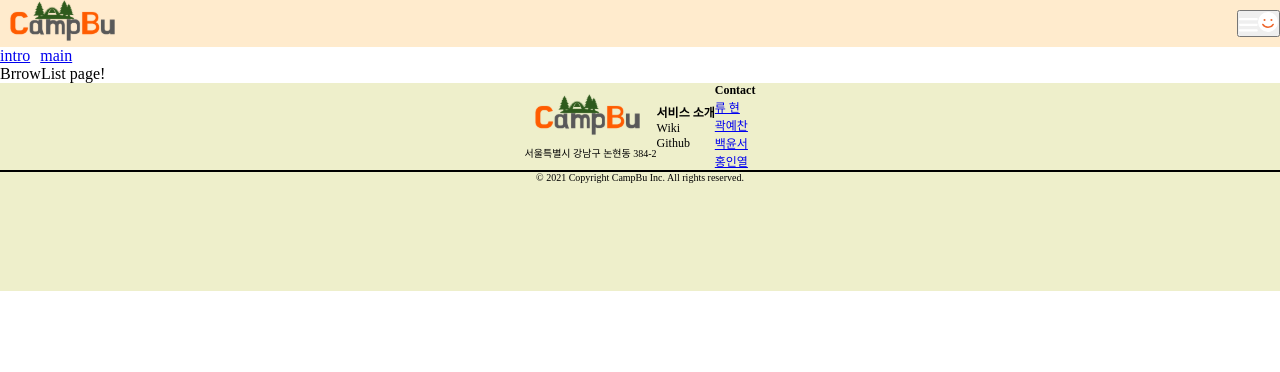
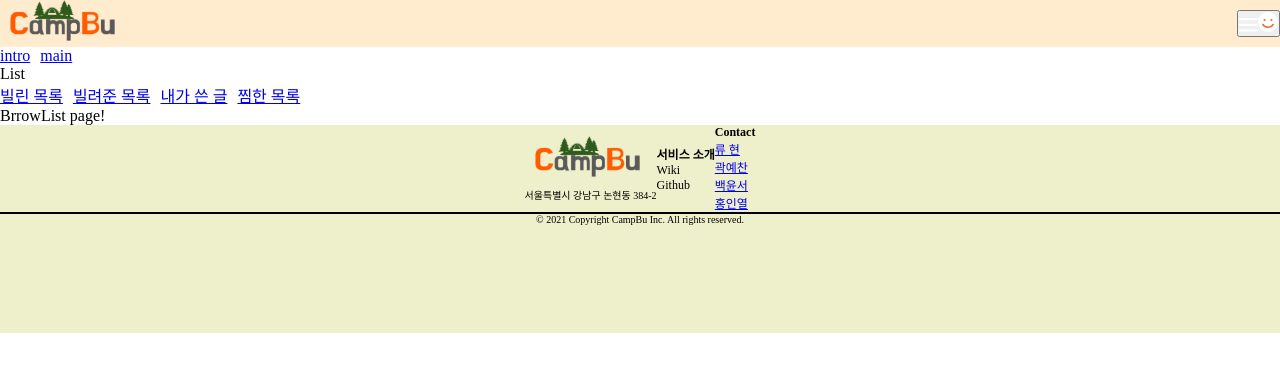
Before and after one commit to hinyc/Campbu, a React (Create React App) app in the folder client/: page /borrowlist in a window 1280 px wide. Shown: the top 372 px of the page. Built offline with nearby package versions, Linux system fonts and the light colour scheme.

Commit message:
[Feat] #16 라우트 연결 위한 코드 변경
App 루트 디렉토리에 모든 라우트를 선언하여 자식 컴포넌트에 라우트가 필요없게 되어서 삭제
드롭다운에 해당하는 각 메뉴에 Lists 컴포넌트 추가

```diff
--- a/client/src/pages/Lists.tsx
+++ b/client/src/pages/Lists.tsx
@@ -1,8 +1,4 @@
-import { Link, Route, Routes } from 'react-router-dom';
-import BorrowList from './Lists/BorrowList';
-import LendList from './Lists/LendList';
-import ResistList from './Lists/ResistList';
-import LikeList from './Lists/LikeList';
+import { Link } from 'react-router-dom';
 
 function Lists() {
   return (
@@ -10,24 +6,18 @@ function Lists() {
       <div>List</div>
       <header>
         <Link to="borrowlist" style={{ marginRight: 10 }}>
-          대여한 목록
+          빌린 목록
         </Link>
         <Link to="lendlist" style={{ marginRight: 10 }}>
-          대여해준 목록
+          빌려준 목록
         </Link>
         <Link to="resistlist" style={{ marginRight: 10 }}>
-          등록된 목록
+          내가 쓴 글
         </Link>
         <Link to="likelist" style={{ marginRight: 10 }}>
           찜한 목록
         </Link>
       </header>
-      <Routes>
-        <Route path="borrowlist" element={<BorrowList />} />
-        <Route path="lendlist" element={<LendList />} />
-        <Route path="resistlist" element={<ResistList />} />
-        <Route path="likelist" element={<LikeList />} />
-      </Routes>
     </>
   );
 }
--- a/client/src/pages/Lists/BorrowList.tsx
+++ b/client/src/pages/Lists/BorrowList.tsx
@@ -1,5 +1,12 @@
-export const BorrowList = () => {
-  return <div>BrrowList page!</div>;
+import Lists from '../Lists';
+
+const BorrowList = () => {
+  return (
+    <>
+      <Lists />
+      <div>BrrowList page!</div>
+    </>
+  );
 };
 
 export default BorrowList;
--- a/client/src/pages/Lists/LendList.tsx
+++ b/client/src/pages/Lists/LendList.tsx
@@ -1,5 +1,12 @@
-export const LendList = () => {
-  return <div>LendList page!</div>;
+import Lists from '../Lists';
+
+const LendList = () => {
+  return (
+    <>
+      <Lists />
+      <div>LendList page!</div>
+    </>
+  );
 };
 
 export default LendList;
--- a/client/src/pages/Lists/LikeList.tsx
+++ b/client/src/pages/Lists/LikeList.tsx
@@ -1,5 +1,12 @@
-export const LikeList = () => {
-  return <div>LikeList page!</div>;
+import Lists from '../Lists';
+
+const LikeList = () => {
+  return (
+    <>
+      <Lists />
+      <div>LikeList page!</div>
+    </>
+  );
 };
 
 export default LikeList;
--- a/client/src/pages/Lists/ResistList.tsx
+++ b/client/src/pages/Lists/ResistList.tsx
@@ -1,5 +1,12 @@
-export const ResistList = () => {
-  return <div>ResistList page!</div>;
+import Lists from '../Lists';
+
+const ResistList = () => {
+  return (
+    <>
+      <Lists />
+      <div>ResistList page!</div>
+    </>
+  );
 };
 
 export default ResistList;
```
